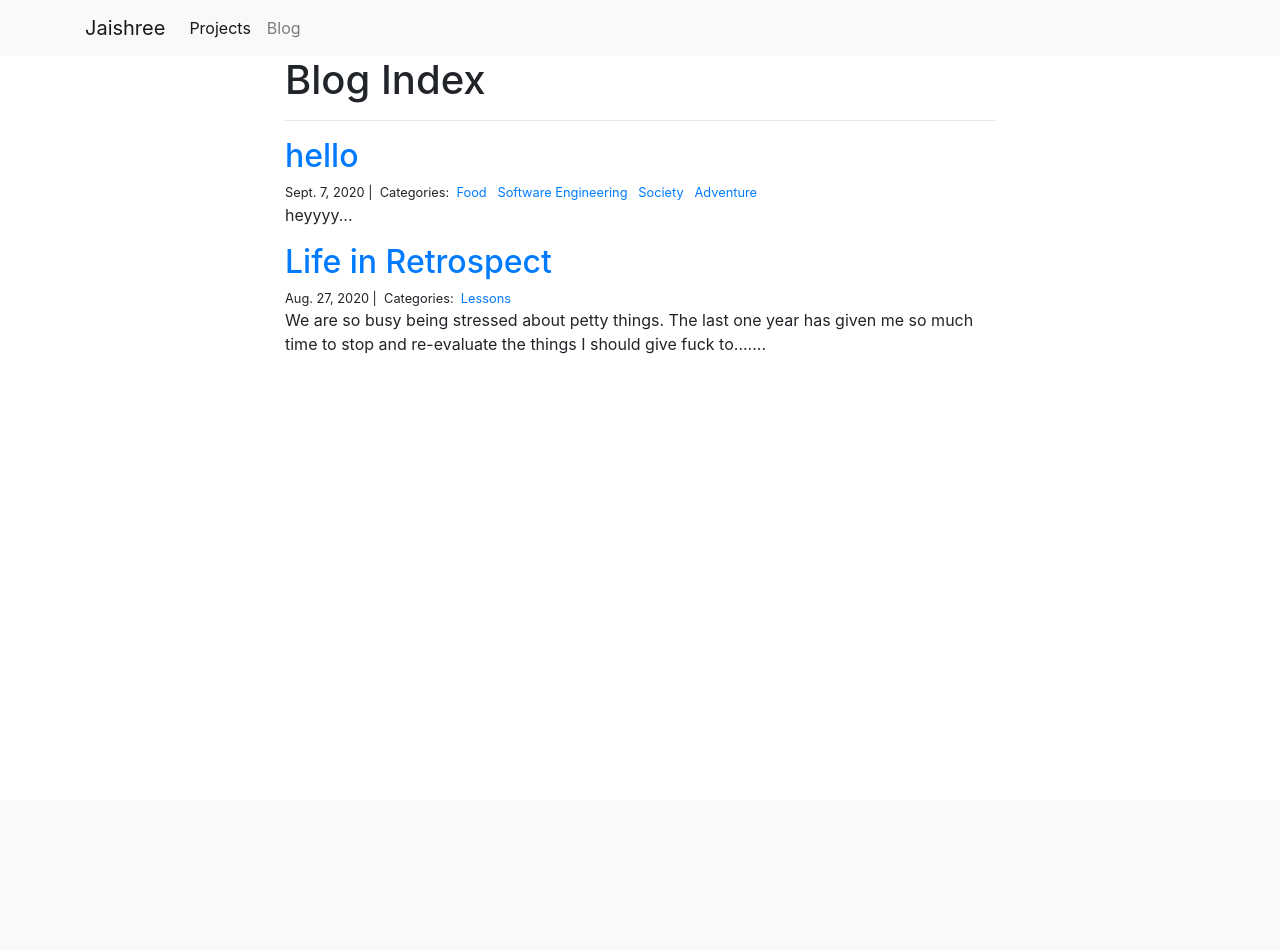
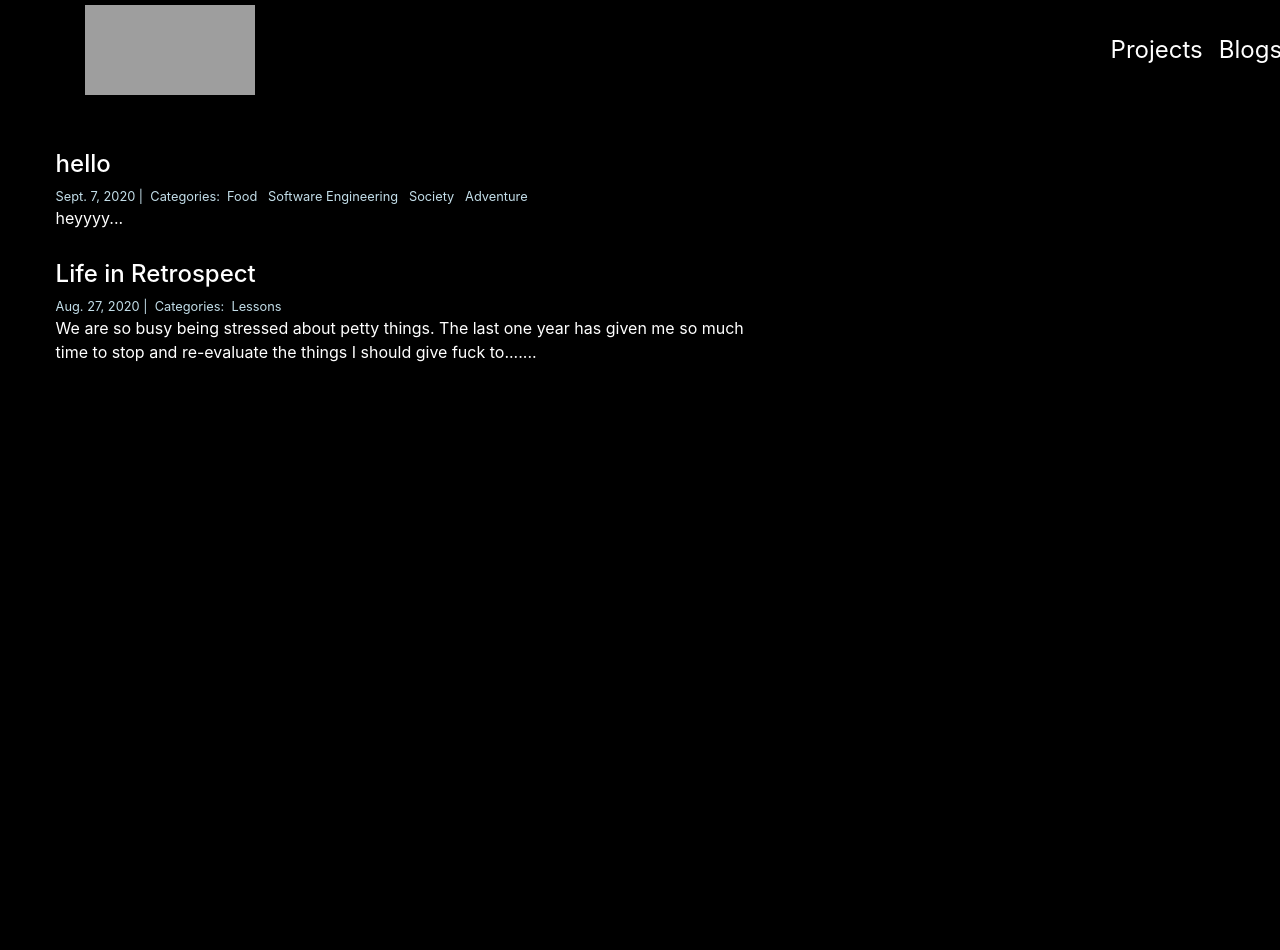
Before and after one commit to JaishreeJanu/portfolio-website, a Django app: page /blog/ in a window 1280 px wide. Before the commit the page ends 354 px from the top, so only its background shows below. Run offline with Django 3.2, Linux system fonts and the light colour scheme; data comes from the database, SQL or seed files in the repository; some libraries are stand-ins or nearby versions; grey boxes are pictures that could not be loaded.

Commit message:
front end

```diff
--- a/blog/models.py
+++ b/blog/models.py
@@ -14,7 +14,7 @@ class Post(models.Model):
 
     title = models.CharField(max_length=255)
 
-    body = RichTextUploadingField(blank=True)
+    body = RichTextUploadingField(blank=True, config_name='special')
 
     description = models.TextField()
 
--- a/blog/templates/blog_detail.html
+++ b/blog/templates/blog_detail.html
@@ -2,7 +2,7 @@
 
 {% block page_content %}
 
-<div class="col-md-8 offset-md-2">
+<div class="col-md-8 offset-md-2" style="margin-top: 150px; ">
 
     <h1>{{ post.title }}</h1>
 
--- a/blog/templates/blog_index.html
+++ b/blog/templates/blog_index.html
@@ -2,17 +2,16 @@
 
 {% block page_content %}
 
-<div class="col-md-8 offset-md-2">
+<body style="background: black; height: 100%;  ">
 
-    <h1>Blog Index</h1>
+<div class="col-md-8 offset-md-2" style="margin-top: 150px; margin-left: -4%">
 
-    <hr>
 
     {% for post in posts %}
 
-    <h2><a href="{% url 'blog_detail' post.pk%}">{{ post.title }}</a></h2>
+    <h4 style="margin-top: 30px; "><a href="{% url 'blog_detail' post.pk%}" style="color: white; ">{{ post.title }}</a></h4>
 
-    <small>
+    <small style="color: #C3DEE9; ">
 
         {{ post.created_on.date }} |&nbsp;
 
@@ -20,7 +19,7 @@
 
         {% for category in post.categories.all %}
 
-        <a href="{% url 'blog_category' category.name %}">
+        <a href="{% url 'blog_category' category.name %}" style="color: #C3DEE9; ">
 
             {{ category.name }}
 
@@ -30,10 +29,12 @@
 
     </small>
 
-    <p>{{ post.description}}...</p>
+    <p style="color: white; ">{{ post.description}}...</p>
 
     {% endfor %}
 
 </div>
 
+</body>
+
 {% endblock %}
--- a/personal_portfolio/templates/base.html
+++ b/personal_portfolio/templates/base.html
@@ -1,21 +1,28 @@
 <link rel="stylesheet" href="https://stackpath.bootstrapcdn.com/bootstrap/4.1.3/css/bootstrap.min.css" integrity="sha384-MCw98/SFnGE8fJT3GXwEOngsV7Zt27NXFoaoApmYm81iuXoPkFOJwJ8ERdknLPMO" crossorigin="anonymous">
 <link rel="stylesheet"
           href="//cdnjs.cloudflare.com/ajax/libs/highlight.js/10.0.3/styles/default.min.css">
+<link rel="stylesheet" href="https://cdnjs.cloudflare.com/ajax/libs/font-awesome/4.7.0/css/font-awesome.min.css">
+<link href="http://maxcdn.bootstrapcdn.com/font-awesome/4.1.0/css/font-awesome.min.css" rel="stylesheet">
 
-<nav class="navbar navbar-expand-lg navbar-light bg-light">
-    <div class="container">
-        <a class="navbar-brand" href="{% url 'home_page' %}">Jaishree</a>
-        <button class="navbar-toggler" type="button" data-toggle="collapse" data-target="#navbarSupportedContent" aria-controls="navbarSupportedContent" aria-expanded="false" aria-label="Toggle navigation">
+<meta name="viewport" content="width=device-width, initial-scale=1">
+
+{% load static %}
+
+
+<nav class="navbar navbar-expand-lg navbar-light navbar-custom fixed-top py-lg-0" style="background-color: black; ">
+    <div class="container" style="margin-top: 0%; ">
+        <a class="navbar-brand" href="{% url 'home_page' %}"><img src="{% static 'Home/rsz_logo.png' %}" style="width:170px ; height:90px ;"></a>
+        <button class="navbar-toggler navbar-toggler-right bg-light" type="button" data-toggle="collapse" data-target="#navbarSupportedContent" aria-controls="navbarSupportedContent" aria-expanded="false" aria-label="Toggle navigation">
           <span class="navbar-toggler-icon"></span>
         </button>
 
-        <div class="collapse navbar-collapse" id="navbarSupportedContent">
-          <ul class="navbar-nav mr-auto">
+        <div class="collapse navbar-collapse" id="navbarSupportedContent" style=" ">
+          <ul class="navbar-nav mr-auto" style="float:right; margin-left:90%; ">
             <li class="nav-item active">
-              <a class="nav-link" href="{% url 'project_index' %}">Projects</a>
+              <a class="nav-link" href="{% url 'project_index' %}" style="font-size: 24px; color:#fff;">Projects</a>
             </li>
             <li class="nav-item">
-              <a class="nav-link" href="{% url 'blog_index' %}">Blog</a>
+              <a class="nav-link" href="{% url 'blog_index' %}" style="font-size: 24px; color:#fff;">Blogs</a>
             </li>
           </ul>
         </div>
@@ -23,12 +30,14 @@
 
 </nav>
 
-<div class="container">
+<div class="container" >
     {% block page_content %}{% endblock %}
 </div>
+
 
 <script src="https://code.jquery.com/jquery-3.3.1.slim.min.js" integrity="sha384-q8i/X+965DzO0rT7abK41JStQIAqVgRVzpbzo5smXKp4YfRvH+8abtTE1Pi6jizo" crossorigin="anonymous"></script>
 <script src="https://cdnjs.cloudflare.com/ajax/libs/popper.js/1.14.3/umd/popper.min.js" integrity="sha384-ZMP7rVo3mIykV+2+9J3UJ46jBk0WLaUAdn689aCwoqbBJiSnjAK/l8WvCWPIPm49" crossorigin="anonymous"></script>
 <script src="https://stackpath.bootstrapcdn.com/bootstrap/4.1.3/js/bootstrap.min.js" integrity="sha384-ChfqqxuZUCnJSK3+MXmPNIyE6ZbWh2IMqE241rYiqJxyMiZ6OW/JmZQ5stwEULTy" crossorigin="anonymous"></script>
 <script src="//cdnjs.cloudflare.com/ajax/libs/highlight.js/10.0.3/highlight.min.js"></script>
     <script>hljs.initHighlightingOnLoad();</script>
+    <script src="https://cdn.jsdelivr.net/remarkable/1.7.1/remarkable.min.js"></script>
--- a/projects/models.py
+++ b/projects/models.py
@@ -10,3 +10,6 @@ class Project(models.Model):
     image = models.ImageField(null=True, blank=True, upload_to='project_images/')
     code = models.URLField()
     detail = RichTextField()
+
+    def __str__(self):
+        return self.title
--- a/projects/templates/project_detail.html
+++ b/projects/templates/project_detail.html
@@ -2,6 +2,7 @@
 {% load static %}
 
 {% block page_content %}
+<div style="margin-top: 150px; ">
 <h1 style="font-size:20px;">{{ project.title }}</h1>
 <div class="row" >
     <div class="col-md-8" style="width:30%" >
@@ -15,4 +16,6 @@
         <p style="font-size:12px;">{{ project.technology }}</p>
     </div>
 </div>
+</div>
+
 {% endblock %}
```
Also changed, not shown: home/templates/home_page.html (+23 -1 lines), personal_portfolio/settings.py (+36 -10 lines), projects/templates/project_index.html (+10 -9 lines).
